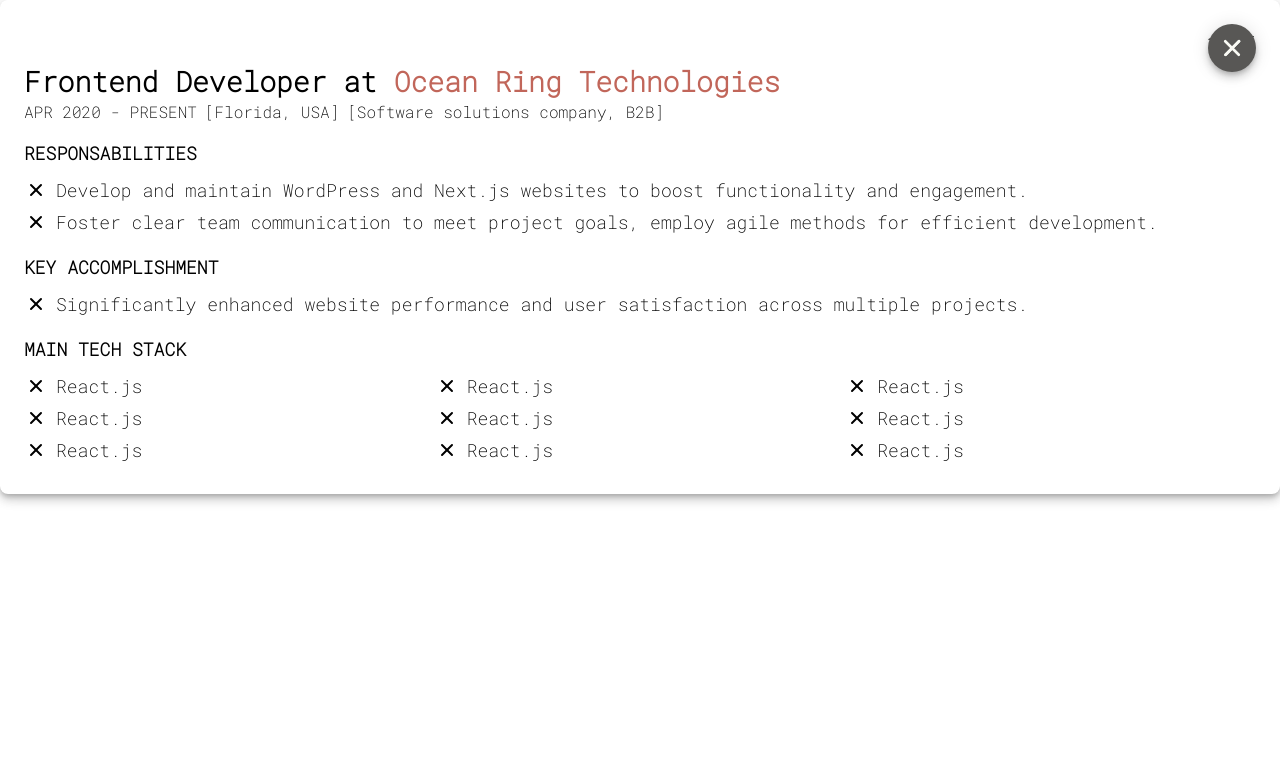
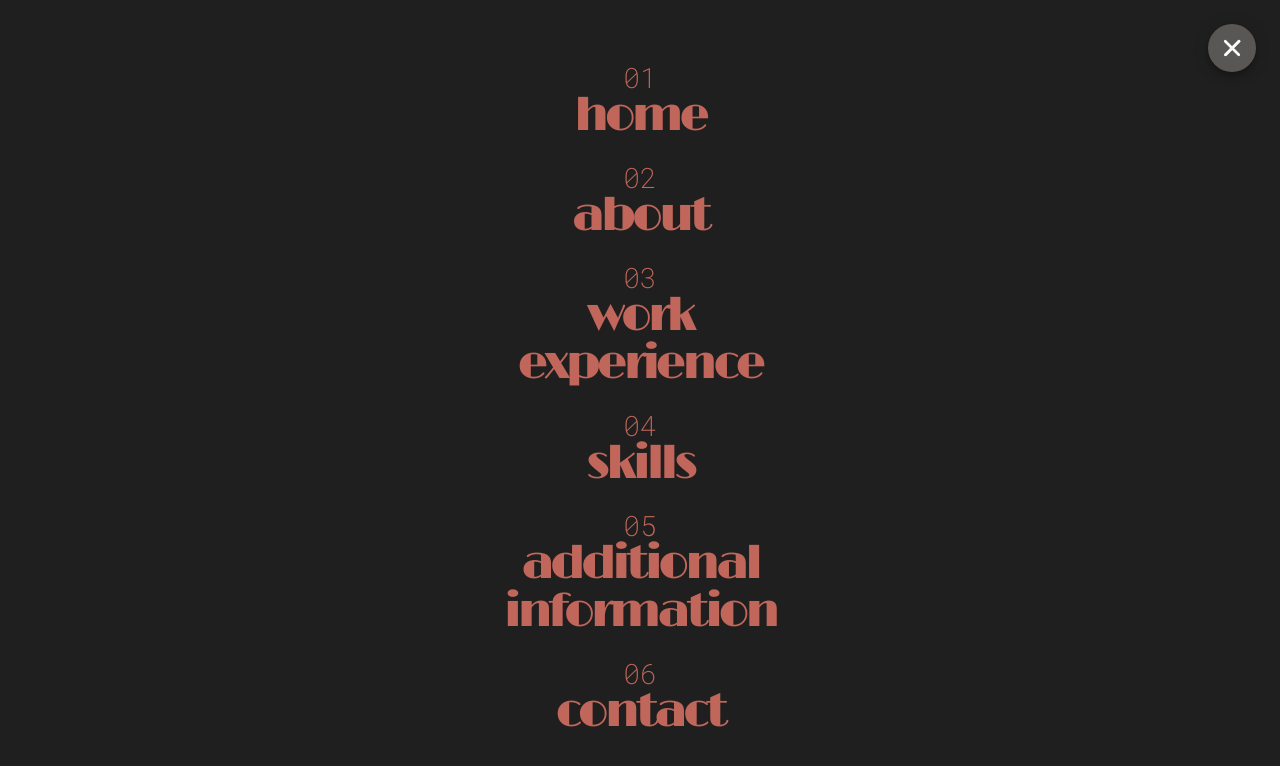
Before and after one commit to zetadeceleste/portfolio-ui, a Next.js app: page /work-experience/ExperienceCarousel/ExperienceItem in a window 1280 px wide. Both pictures are taken after a click on the button "Toggle menu". Shown: the top 766 px of the page. Built offline with nearby package versions, Linux system fonts and the light colour scheme.

Commit message:
Fix Menu showing issue

```diff
--- a/components/common/Menu/MenuIcon/MenuIcon.module.css
+++ b/components/common/Menu/MenuIcon/MenuIcon.module.css
@@ -23,11 +23,6 @@
   cursor: pointer;
   height: 3rem;
   width: 3rem;
-
-  &.disabled {
-    background-color: var(--color-neutral-dark);
-    cursor: not-allowed;
-  }
 }
 
 @keyframes fade-in {
--- a/components/common/Menu/MenuIcon/index.tsx
+++ b/components/common/Menu/MenuIcon/index.tsx
@@ -1,23 +1,17 @@
-import { Dispatch, SetStateAction, useState, useEffect } from 'react'
+import { useState, useEffect } from 'react'
 
 import FlexWrapper from '../../FlexWrapper'
-import Loader from '../../Loader'
 
 import HamburgerIcon from './HamburgerIcon'
 import styles from './MenuIcon.module.css'
 
 interface Props {
-  setMenuVisible: Dispatch<SetStateAction<boolean>>
-  menuVisible: boolean
-  loading: boolean
+  onClick: () => void
+  active: boolean
 }
 
-const MenuIcon = ({ setMenuVisible, menuVisible, loading }: Props) => {
+const MenuIcon = ({ onClick, active }: Props) => {
   const [showIcon, setShowIcon] = useState(false)
-
-  const toggleClass = () => {
-    setMenuVisible(!menuVisible)
-  }
 
   useEffect(() => {
     const timer = setTimeout(() => {
@@ -34,14 +28,13 @@
       justifyContent="center"
     >
       <button
-        className={`${styles.button} ${loading ? styles.disabled : ''}`}
-        onClick={toggleClass}
-        disabled={loading}
+        className={styles.button}
+        onClick={onClick}
         aria-controls="menu"
-        aria-expanded={menuVisible ? 'true' : 'false'}
+        aria-expanded={active ? 'true' : 'false'}
         aria-label="Toggle menu"
       >
-        {loading ? <Loader variant /> : <HamburgerIcon active={menuVisible} />}
+        <HamburgerIcon active={active} />
       </button>
     </FlexWrapper>
   )
--- a/components/common/Menu/MenuList/MenuList.module.css
+++ b/components/common/Menu/MenuList/MenuList.module.css
@@ -1,20 +1,17 @@
 .menu {
   background-color: var(--color-neutral-dark);
-  display: none;
   inset: 0;
-  opacity: 0;
   position: fixed;
   z-index: 1;
 
-  &.show {
+  /* &.show {
     animation: fade-in 0.25s ease-in forwards;
     display: block;
   }
 
   &.hide {
     animation: fade-out 0.25s ease-in forwards;
-    display: block;
-  }
+  } */
 
   &.variant {
     background-color: var(--color-neutral-light);
@@ -27,10 +24,11 @@
   flex-direction: column;
   gap: 1.5rem;
   height: 100%;
-  padding: 5rem 1rem;
+  justify-content: center;
+  padding: 1.5rem 1rem;
 
   @media (min-width >= 768px) {
-    justify-content: center;
+    padding: 5rem 1rem;
   }
 }
 
@@ -38,7 +36,7 @@
   text-align: center;
 }
 
-@keyframes fade-in {
+/* @keyframes fade-in {
   from {
     opacity: 0;
     visibility: hidden;
@@ -60,4 +58,4 @@
     opacity: 0;
     visibility: hidden;
   }
-}
+} */
--- a/components/common/Menu/MenuList/index.tsx
+++ b/components/common/Menu/MenuList/index.tsx
@@ -1,49 +1,21 @@
 import Link from 'next/link'
-import { useRouter } from 'next/router'
-import { Dispatch, SetStateAction, MouseEvent, useState } from 'react'
 
 import styles from './MenuList.module.css'
 
-import { pages } from '@/constants/pages'
 import { WEBSITE_PAGES } from '@/constants/websitePages'
 
 interface Props {
-  setLoading: Dispatch<SetStateAction<boolean>>
-  menuVisible: boolean
+  onClick: () => void
+  variant?: boolean
 }
 
-const MenuList = ({ setLoading, menuVisible = false }: Props) => {
-  const [menuAnimation, setMenuAnimation] = useState(false)
-  const router = useRouter()
-  const { pathname } = router
-  const variant = pathname === pages.WORK_EXPERIENCE
-
-  const handleLinkClick = (e: MouseEvent<HTMLAnchorElement>, path: string) => {
-    e.preventDefault()
-
-    setLoading(true)
-
-    router.push(path)
-
-    router.events.on('routeChangeComplete', () => {
-      setMenuAnimation(false)
-      setLoading(false)
-    })
-  }
-  return (
-    <>
-      {menuVisible && (
-        <div
-          className={`${styles.menu} ${menuAnimation ? styles.show : styles.hide} ${variant ? styles.variant : ''}`}
-        >
+const MenuList = ({ onClick, variant = false }: Props) => (
+  <div className={`${styles.menu} ${variant ? styles.variant : ''}`}>
     <ul className={styles.list}>
       {WEBSITE_PAGES.map(({ text, link }, index) => (
         <ol className={styles.item} key={index}>
           <Link href={link} passHref legacyBehavior>
-                  <a
-                    className={`${variant ? '' : 'variant'}`}
-                    onClick={(e) => handleLinkClick(e, link)}
-                  >
+            <a className={`${variant ? '' : 'variant'}`} onClick={onClick}>
               <span className="number">0{index + 1}</span>
               <p className="big-text">{text}</p>
             </a>
@@ -52,9 +24,6 @@
       ))}
     </ul>
   </div>
-      )}
-    </>
 )
-}
 
 export default MenuList
--- a/components/common/Menu/index.tsx
+++ b/components/common/Menu/index.tsx
@@ -1,20 +1,27 @@
+import { useRouter } from 'next/router'
 import { useState } from 'react'
 
 import MenuIcon from './MenuIcon'
 import MenuList from './MenuList'
 
+import { pages } from '@/constants/pages'
+
 const Menu = () => {
   const [menuVisible, setMenuVisible] = useState(false)
-  const [loading, setLoading] = useState(false)
+  const router = useRouter()
+  const { pathname } = router
+  const variant = pathname === pages.WORK_EXPERIENCE
+
+  const toggleMenuVisible = () => {
+    setMenuVisible(!menuVisible)
+  }
 
   return (
     <nav>
-      <MenuList menuVisible={menuVisible} setLoading={setLoading} />
-      <MenuIcon
-        menuVisible={menuVisible}
-        setMenuVisible={setMenuVisible}
-        loading={loading}
-      />
+      {menuVisible && (
+        <MenuList onClick={toggleMenuVisible} variant={variant} />
+      )}
+      <MenuIcon onClick={toggleMenuVisible} active={menuVisible} />
     </nav>
   )
 }
--- a/styles/typography.css
+++ b/styles/typography.css
@@ -40,10 +40,10 @@
 }
 
 .big-text {
-  font-size: 2.75rem;
+  font-size: 2.5rem;
 
   @media all and (width >= 1024px) {
-    font-size: 3.25rem;
+    font-size: 3rem;
   }
 }
 
```
Lines whose indentation alone changed are shown as unchanged.
